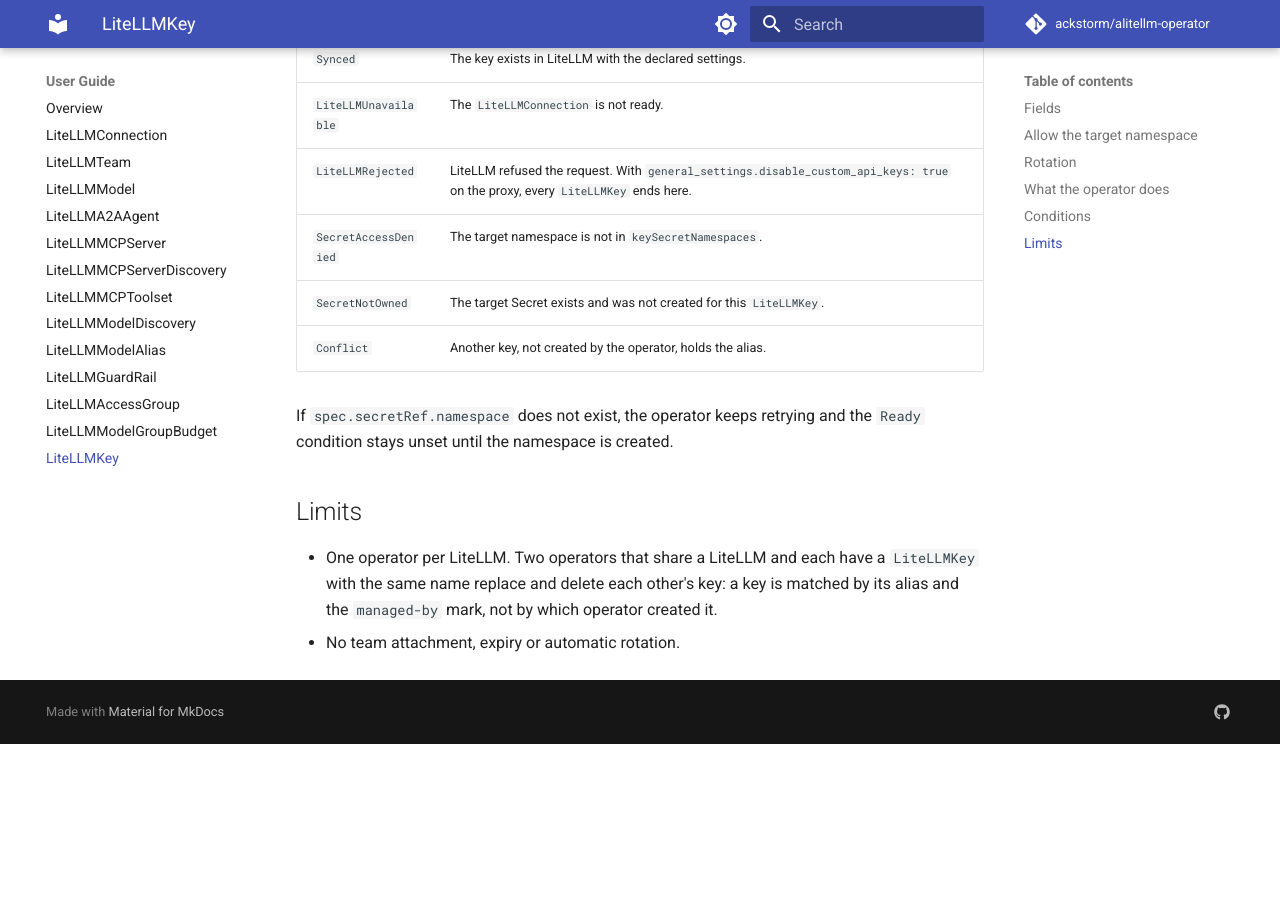
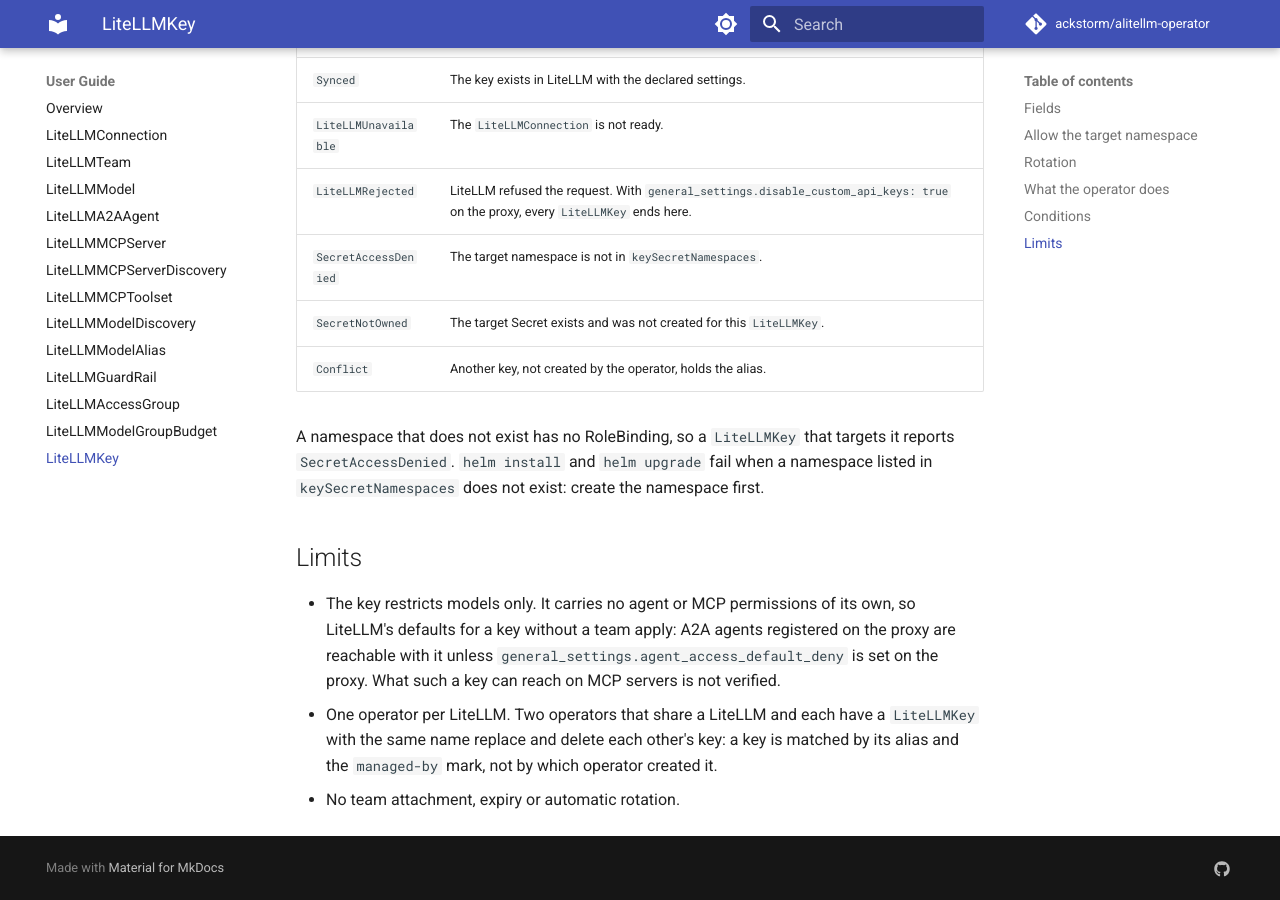
Before and after one commit to ackstorm/alitellm-operator, an MkDocs documentation site: the page built from docs/user-guide/key.md, in a window 1280 px wide and 900 px high, scrolled down 2717 px. Built offline with MkDocs 1.6.1 and Material for MkDocs 9.7.7, drawn with Linux system fonts in a browser that asks for light colours; comment, search, counter and statistics services are not loaded; the version menu is left out; before the commit the page ends 3461 px from its top, so only the background shows below that; some of the changed text lies outside the part shown.

Commit message:
docs: state LiteLLMKey limits and Secret grant precisely

```diff
--- a/docs/user-guide/key.md
+++ b/docs/user-guide/key.md
@@ -3,7 +3,7 @@
 A `LiteLLMKey` creates a LiteLLM virtual key for one service and writes its
 value to a Secret in that service's namespace. The key has no user and no
 team: it can call the models you list, within the budget and rate limits you
-set, and nothing else.
+set. Verified on LiteLLM 1.106.0.
 
 Use it so a service does not need the LiteLLM master key.
 
@@ -56,9 +56,10 @@ Each listed namespace gets a RoleBinding that grants the operator `get`,
 `create` and `delete` on Secrets. A `LiteLLMKey` that targets a namespace not
 on the list reports `Ready=False`, reason `SecretAccessDenied`.
 
-!!! warning "The operator can read every Secret in a listed namespace"
-    Kubernetes cannot limit `get` to the Secrets the operator created. List
-    only namespaces whose services need a key.
+!!! warning "The operator can read and delete every Secret in a listed namespace"
+    Kubernetes cannot limit `get`, `create` or `delete` to the Secrets the
+    operator created, and `create` covers Secrets of any type. List only
+    namespaces whose services need a key.
 
 Without Helm, create the RoleBinding yourself in each target namespace,
 bound to a ClusterRole with `get`, `create`, `delete` on `secrets` and to the
@@ -108,9 +109,10 @@ Two debugging switches break that rule and must stay off wherever real keys exis
 | `SecretNotOwned` | The target Secret exists and was not created for this `LiteLLMKey`. |
 | `Conflict` | Another key, not created by the operator, holds the alias. |
 
-If `spec.secretRef.namespace` does not exist, the operator keeps retrying and the `Ready` condition stays unset until the namespace is created.
+A namespace that does not exist has no RoleBinding, so a `LiteLLMKey` that targets it reports `SecretAccessDenied`. `helm install` and `helm upgrade` fail when a namespace listed in `keySecretNamespaces` does not exist: create the namespace first.
 
 ## Limits
 
+- The key restricts models only. It carries no agent or MCP permissions of its own, so LiteLLM's defaults for a key without a team apply: A2A agents registered on the proxy are reachable with it unless `general_settings.agent_access_default_deny` is set on the proxy. What such a key can reach on MCP servers is not verified.
 - One operator per LiteLLM. Two operators that share a LiteLLM and each have a `LiteLLMKey` with the same name replace and delete each other's key: a key is matched by its alias and the `managed-by` mark, not by which operator created it.
 - No team attachment, expiry or automatic rotation.
```
Also changed, not shown: README.md (+1 -1 lines), docs/concepts/deletion-semantics.md (+3 -2 lines), docs/getting-started/installation.md (+1 -0 lines), 3 other files.
